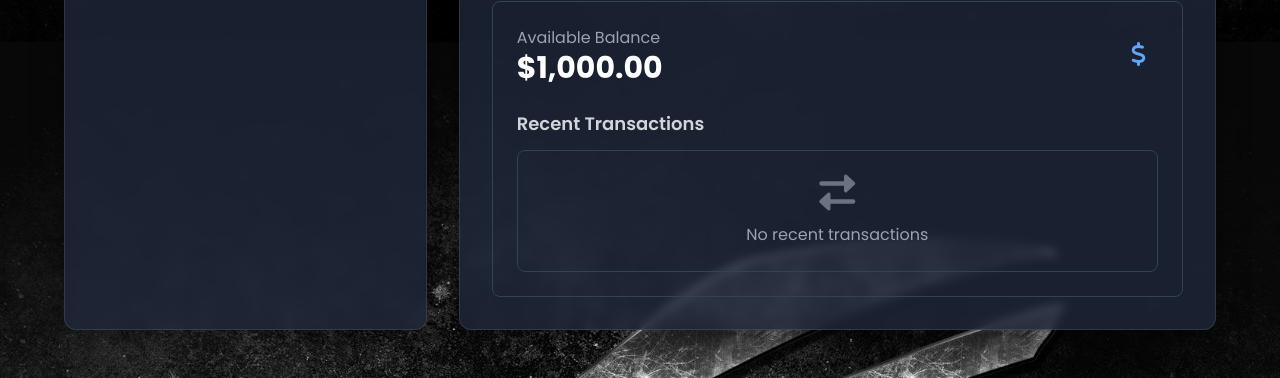
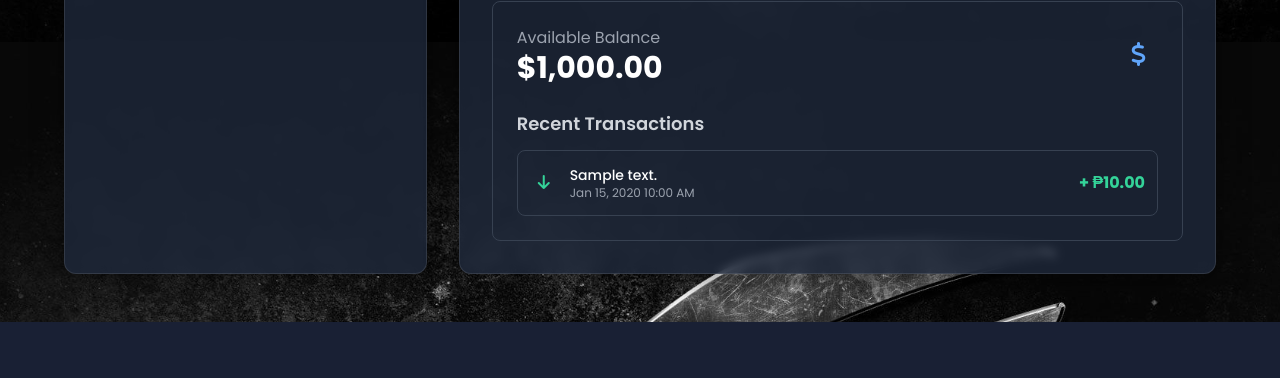
Before and after one commit to johndydyyy/Gaming_Hub, a PHP site: page /manage_account.php in a window 1280 px wide. Shown: the part 2358-2736 px from the top of the page. After the commit the page ends 2680 px from the top, so only its background shows below. Run offline with PHP 8.4, Linux system fonts and the light colour scheme; a user stored in the database is signed in; data comes from the database, SQL or seed files in the repository; tables that the repository leaves empty or names only in its code hold one stand-in row (values such as "Sample post").

Commit message:
Enhance transaction history with product details and improve UI

```diff
--- a/manage_account.php
+++ b/manage_account.php
@@ -177,8 +177,18 @@ try {
     $stmt->execute([$_SESSION['user_id']]);
     $payment_methods = $stmt->fetchAll(PDO::FETCH_ASSOC);
 
-    // Get transaction history
-    $stmt = $pdo->prepare("SELECT * FROM transactions WHERE user_id = ? ORDER BY created_at DESC LIMIT 10");
+    // Get transaction history with product details
+    $stmt = $pdo->prepare("
+        SELECT t.*, GROUP_CONCAT(p.name SEPARATOR ', ') as product_names
+        FROM transactions t
+        LEFT JOIN orders o ON t.reference_id = o.order_number
+        LEFT JOIN order_items oi ON o.id = oi.order_id
+        LEFT JOIN products p ON oi.product_id = p.id
+        WHERE t.user_id = ?
+        GROUP BY t.id
+        ORDER BY t.created_at DESC
+        LIMIT 10
+    ");
     $stmt->execute([$_SESSION['user_id']]);
     $transactions = $stmt->fetchAll(PDO::FETCH_ASSOC);
 
@@ -597,7 +607,16 @@ try {
                                                     <?php echo date('M j, Y', strtotime($transaction['created_at'])); ?>
                                                 </td>
                                                 <td class="px-6 py-4 whitespace-nowrap text-sm text-gray-300">
-                                                    <?php echo htmlspecialchars($transaction['description']); ?>
+                                                    <?php
+                                                    if (!empty($transaction['product_names'])) {
+                                                        echo htmlspecialchars($transaction['product_names']);
+                                                        if (!empty($transaction['description']) && strpos($transaction['description'], 'Purchase') === false) {
+                                                            echo ' <span class="text-xs text-gray-500">(' . htmlspecialchars($transaction['description']) . ')</span>';
+                                                        }
+                                                    } else {
+                                                        echo htmlspecialchars($transaction['description']);
+                                                    }
+                                                    ?>
                                                 </td>
                                                 <td class="px-6 py-4 whitespace-nowrap text-right text-sm font-medium <?php echo $transaction['amount'] < 0 ? 'text-red-400' : 'text-green-400'; ?>">
                                                     <?php echo ($transaction['amount'] > 0 ? '+' : '') . '$' . number_format($transaction['amount'], 2); ?>
@@ -646,10 +665,39 @@ try {
                         <div class="mt-6">
                             <h3 class="text-lg font-semibold mb-3 text-gray-300">Recent Transactions</h3>
 
-                            <div class="bg-gray-800/50 border border-gray-700 rounded-lg p-6 text-center">
-                                <i class="fas fa-exchange-alt text-4xl text-gray-500 mb-3"></i>
-                                <p class="text-gray-400">No recent transactions</p>
-                            </div>
+                            <?php if (empty($transactions)): ?>
+                                <div class="bg-gray-800/50 border border-gray-700 rounded-lg p-6 text-center">
+                                    <i class="fas fa-exchange-alt text-4xl text-gray-500 mb-3"></i>
+                                    <p class="text-gray-400">No recent transactions</p>
+                                </div>
+                            <?php else: ?>
+                                <div class="space-y-3">
+                                    <?php foreach (array_slice($transactions, 0, 5) as $transaction): ?>
+                                        <div class="flex justify-between items-center bg-gray-900/50 p-3 rounded-lg border border-gray-700 hover:bg-gray-800 transition duration-200">
+                                            <div class="flex items-center overflow-hidden">
+                                                <div class="flex-shrink-0 mr-3 p-2 rounded-full <?php echo $transaction['type'] == 'deposit' ? 'bg-green-900/30 text-green-400' : 'bg-blue-900/30 text-blue-400'; ?>">
+                                                    <i class="fas <?php echo $transaction['type'] == 'deposit' ? 'fa-arrow-down' : 'fa-shopping-cart'; ?>"></i>
+                                                </div>
+                                                <div class="min-w-0">
+                                                    <p class="text-sm font-medium text-white truncate" title="<?php echo htmlspecialchars(!empty($transaction['product_names']) ? $transaction['product_names'] : $transaction['description']); ?>">
+                                                        <?php
+                                                        if (!empty($transaction['product_names'])) {
+                                                            echo htmlspecialchars($transaction['product_names']);
+                                                        } else {
+                                                            echo htmlspecialchars($transaction['description']);
+                                                        }
+                                                        ?>
+                                                    </p>
+                                                    <p class="text-xs text-gray-400"><?php echo date('M j, Y h:i A', strtotime($transaction['created_at'])); ?></p>
+                                                </div>
+                                            </div>
+                                            <div class="flex-shrink-0 ml-2 font-bold <?php echo $transaction['type'] == 'deposit' ? 'text-green-400' : 'text-red-400'; ?>">
+                                                <?php echo ($transaction['type'] == 'deposit' ? '+' : '-') . ' ₱' . number_format(abs($transaction['amount']), 2); ?>
+                                            </div>
+                                        </div>
+                                    <?php endforeach; ?>
+                                </div>
+                            <?php endif; ?>
                         </div>
                     </div>
 
```
